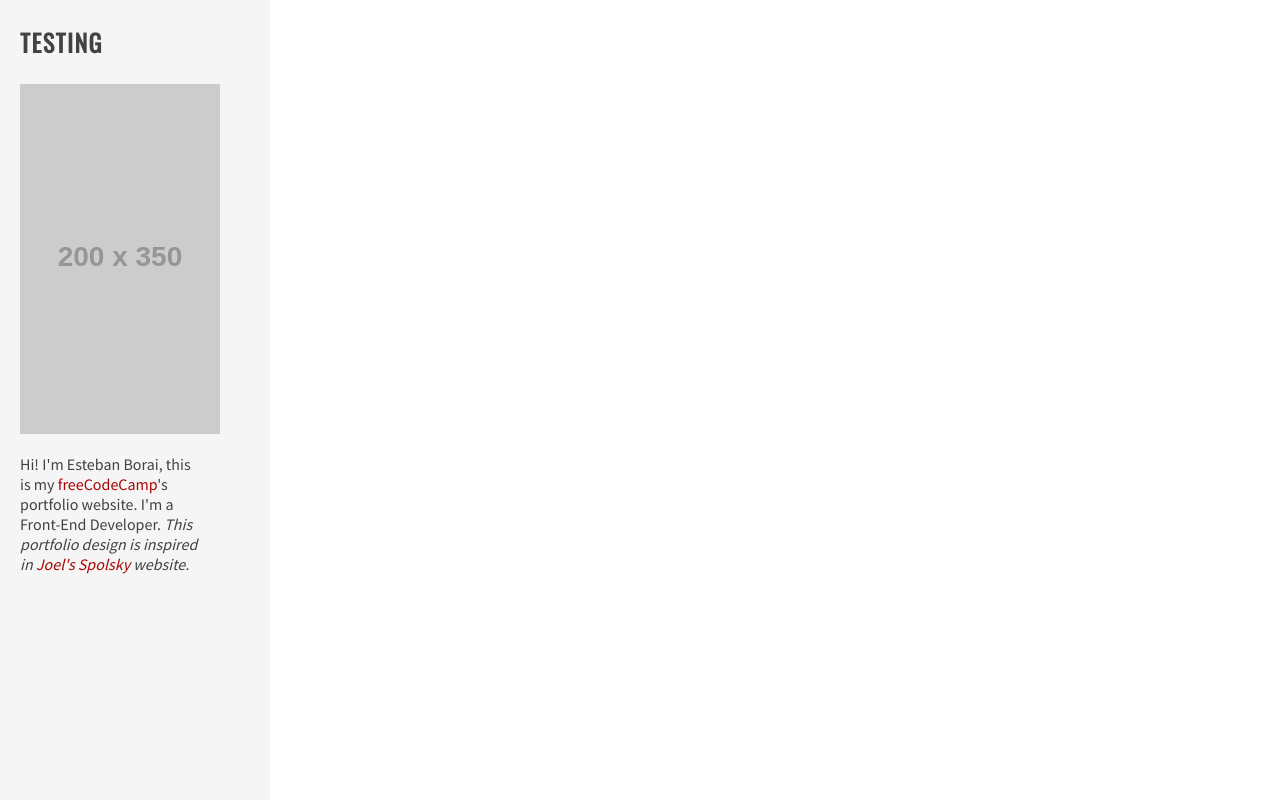
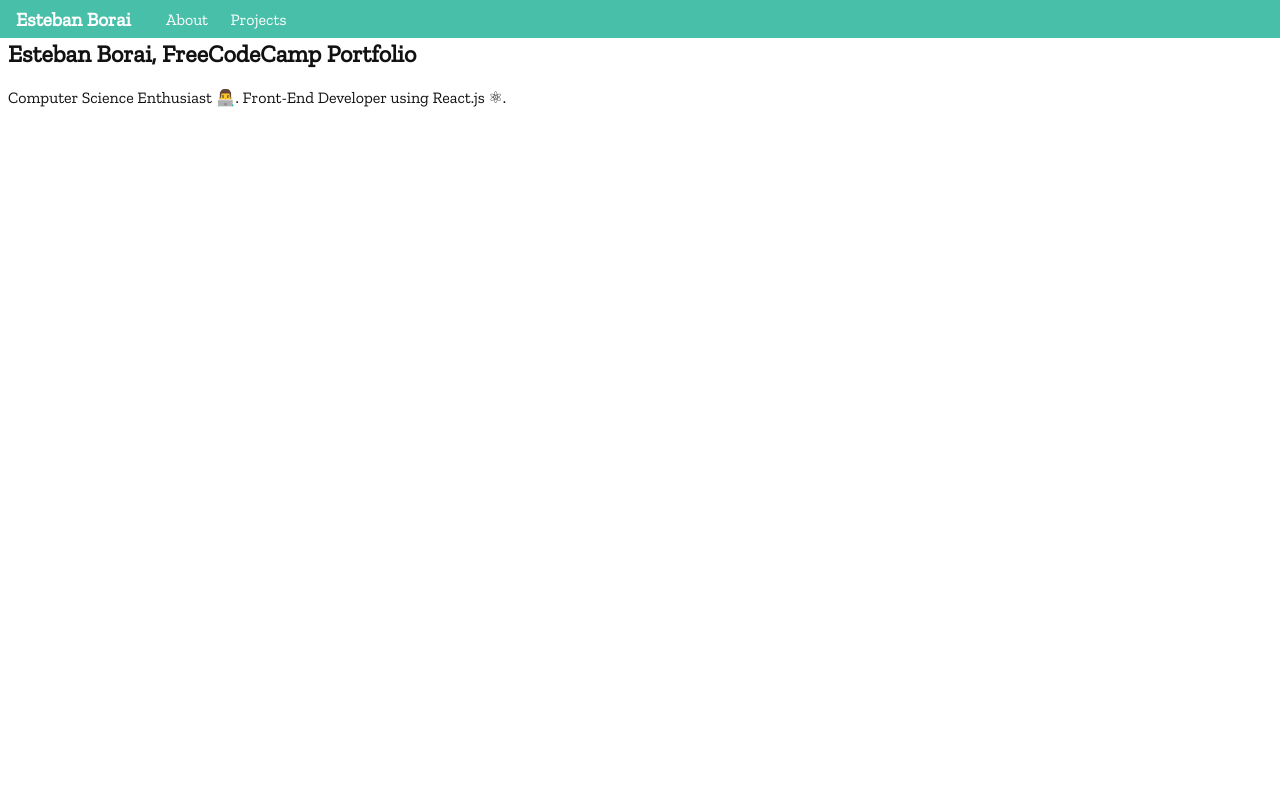
Before and after one commit to EstebanBorai/fcc-personal-portfolio, a plain HTML site: page index.html in a window 1280 px wide. Shown: the top 800 px of the page. Drawn offline with nearby package versions, Linux system fonts and the light colour scheme; placeholder pictures from the web are drawn by us.

Commit message:
Add minimum requirements

```diff
--- a/index.css
+++ b/index.css
@@ -1,24 +1,29 @@
-@import url('https://fonts.googleapis.com/css?family=Oswald|Source+Sans+Pro');
-@import url('styles/aside.css');
+@import url('https://fonts.googleapis.com/css?family=Zilla+Slab');
+@import url('styles/header.css');
 @import url('styles/main.css');
 
 :root {
-  --aside: #F5F5F5;
-  --soft-text: #E7E7E7;
-  --text: #424242;
+  --background: #ffffff;
+  --aside: #eeeeee;
+  --text: #111111;
+  --navbar: #48BFA9;
 }
 
 body {
+  margin: 0;
+  padding: 0;
+  font-family: 'Zilla Slab', sans-serif;
   color: var(--text);
-  margin: 0;
-  font-family: 'Source Sans Pro', sans-serif;
-  display: grid;
-  grid-template-columns: 270px auto;
-  position: relative;
+}
+
+section {
+  padding: 1.2rem 0.5rem 0 0.5rem;
+  box-sizing: border-box;
   height: 100vh;
 }
 
-a {
-  color: #AA0505;
-  text-decoration: none;
+@media only screen and (max-width: 500px) {
+  body {
+    font-size: 14px;
+  }
 }
--- a/index.html
+++ b/index.html
@@ -6,20 +6,47 @@
   <meta http-equiv="X-UA-Compatible" content="ie=edge">
   <title>Esteban Borai | Personal Portfolio</title>
   <link rel="stylesheet" href="index.css" type="text/css" />
-  <script src="https://cdn.freecodecamp.org/testable-projects-fcc/v1/bundle.js"></script>
+  <link rel="shortcut icon" type="image/png" href="https://raw.githubusercontent.com/estebanborai/fcc-personal-portfolio/master/assets/favicon.png"/>
+  <link rel="stylesheet" href="https://use.fontawesome.com/releases/v5.2.0/css/all.css" integrity="sha384-hWVjflwFxL6sNzntih27bfxkr27PmbbK/iSvJ+a4+0owXq79v+lsFkW54bOGbiDQ" crossorigin="anonymous" />
 </head>
 <body>
-  <aside>
-    <h1>Testing</h1>
-    <img src="http://via.placeholder.com/200x350" alt="profile-image" />
-    <p>
-      Hi! I'm Esteban Borai, this is my <a href="https://www.freecodecamp.org/esteban.borai">freeCodeCamp</a>'s
-      portfolio website. I'm a Front-End Developer.
-      <em>This portfolio design is inspired in <a href="https://www.joelonsoftware.com/">Joel's Spolsky</a> website.</em>
-    </p>
-  </aside>
   <main>
-    <!-- Layout to be defined -->
+    <header>
+      <h2>Esteban Borai</h2>
+      <nav id="navbar">
+        <ul>
+          <a href="#welcome-section"><li>About</li></a>
+          <a href="#projects"><li>Projects</li></a>
+        </ul>
+      </nav>
+    </header>
+    <section id="welcome-section">
+      <h1>Esteban Borai, FreeCodeCamp Portfolio</h1>
+      <p>Computer Science Enthusiast 👨‍💻. Front-End Developer using React.js ⚛.</p>
+    </section>
+    <section id="about">
+      Lorem ipsum dolor sit amet, consectetur adipisicing elit. Ab veritatis reiciendis atque a velit doloremque corrupti
+      qui obcaecati nemo repudiandae non vel maiores eaque, iure facere corporis dolorem libero culpa.
+    </section>
+    <section id="projects">
+      <article class="project-tile">
+        <h3>Tribute Page</h3>
+        <a href="https://estebanborai.github.io/fcc-tribute-page/">Visit</a>
+      </article>
+    </section>
+    <footer>
+        <ul id="social">
+            <li><i class="fab fa-github"></i></li>
+            <li>
+              <a href="https://www.freecodecamp.org/esteban.borai" id="profile-link" target="_blank">
+                <i class="fab fa-free-code-camp"></i>
+              </a>
+            </li>
+            <li><i class="fab fa-twitter"></i></li>
+          </ul>
+      Made with Love &amp; Coffee by <a href="https://github.com/estebanborai" target="_blank">Esteban Borai</a>
+    </footer>
   </main>
+  <script src="https://cdn.freecodecamp.org/testable-projects-fcc/v1/bundle.js"></script>
 </body>
 </html>
--- a/styles/aside.css
+++ /dev/null
@@ -1,28 +0,0 @@
-aside {
-  grid-column: 1 / 1;
-  background: var(--aside);
-  width: 100%;
-}
-
-aside h1 {
-  position: relative;
-  display: inline-block;
-  left: 20px;
-  padding: 0;
-  margin: 1.5rem 0;
-  font-family: 'Oswald', sans-serif;
-  text-transform: uppercase;
-  letter-spacing: 1.5px;
-}
-
-aside img {
-  position: relative;
-  left: 20px;
-}
-
-aside p {
-  position: relative;
-  left: 20px;
-  width: 180px;
-  margin: 1rem 0;
-}
--- /dev/null
+++ b/styles/header.css
@@ -0,0 +1,48 @@
+header {
+  width: 100%;
+  position: fixed;
+  top: 0;
+  background: var(--navbar);
+  display: flex;
+  padding: 0 1rem;
+  align-items: center;
+}
+
+header h2 {
+  display: inline-block;
+  color: var(--background);
+  font-size: 1.2rem;
+  margin: 0;
+  margin-right: 1.5rem;
+}
+
+#navbar ul {
+  display: flex;
+  align-items: center;
+  padding: 0;
+  margin: 0;
+  list-style-type: none;
+  padding: 0.4rem 0;
+}
+
+#navbar li {
+  padding: 0.2rem 0.5rem;
+  margin: 0 0.2rem;
+  display: inline-block;
+}
+
+#navbar li:hover {
+  background: var(--text);
+}
+
+#navbar a {
+  text-decoration: none;
+  color: var(--background);
+  display: inline-block;
+}
+
+@media only screen and (min-width: 800px) {
+  h2 {
+    display: none;
+  }
+}
--- a/styles/main.css
+++ b/styles/main.css
@@ -1,11 +1,3 @@
 main {
-  grid-column: 2 / 2;
-  display: grid;
-  grid-gap: 10px;
-  grid-template-columns: minmax(500px, 50%) minmax(500px, 50%);
+  width: 100%;
 }
-
-main article {
-  padding: 1rem;
-  box-sizing: border-box;
-}
```
Also changed, not shown: README.md, assets/6916454e7b486ef435d1308267e46f78.jpeg (added), assets/favicon.png (added), assets/freecodecamp_logo.gif (added).
